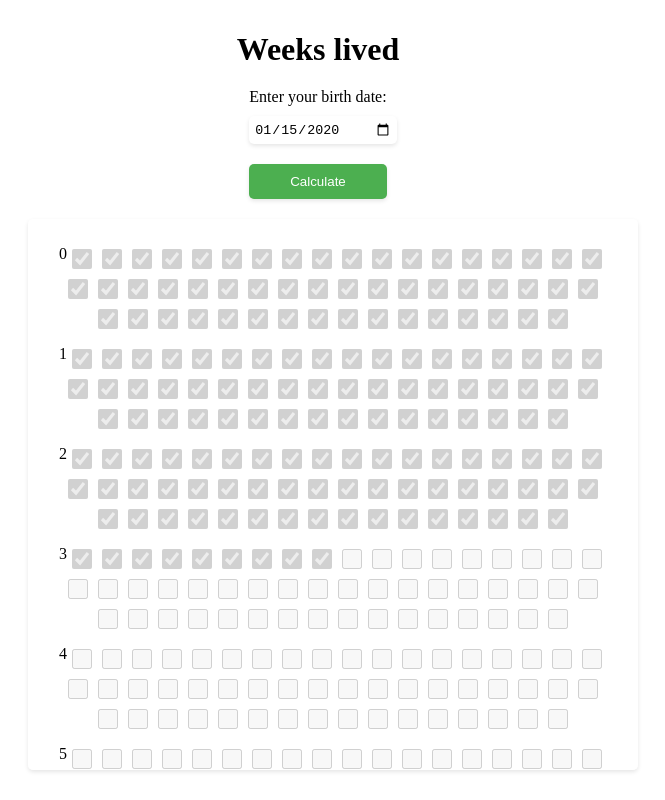
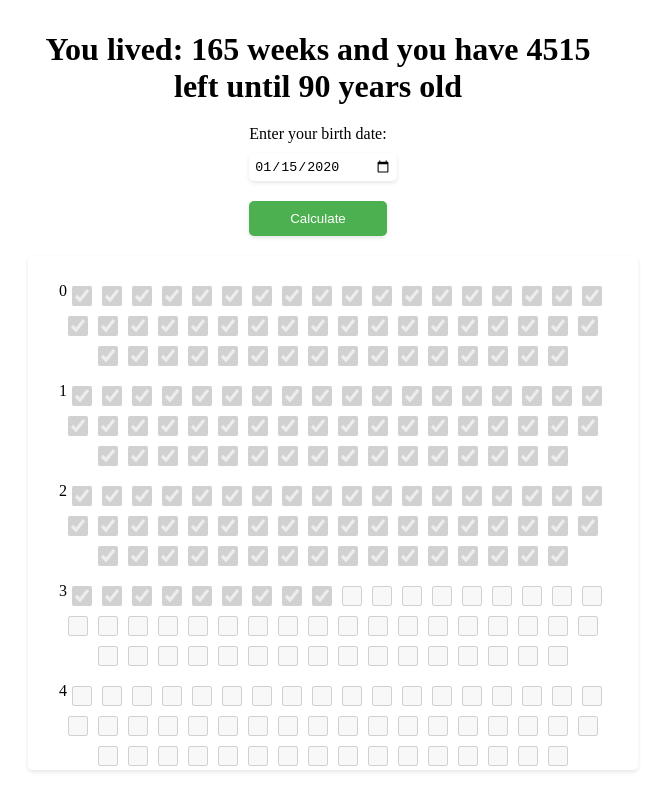
Before and after one commit to Alino/weeksLived, a plain HTML site: page index.html in a window 1280 px wide. Both pictures are taken after typing "2020-01-15" into the empty fields and a click on the button "Calculate". Shown: the whole page, without its empty margins (322-987 px from the left). Drawn offline with Linux system fonts and the light colour scheme.

Commit message:
update header on calc

```diff
--- a/index.html
+++ b/index.html
@@ -8,7 +8,7 @@
   </head>
   <body>
     <div class="container">
-      <h1>Weeks lived</h1>
+      <h1 id="heading">Weeks lived</h1>
       <form>
         <label for="birthdate">Enter your birth date:</label>
         <input type="date" id="birthdate" />
--- a/script.js
+++ b/script.js
@@ -1,6 +1,7 @@
 const calculateBtn = document.querySelector("#calculate-btn");
 const birthdateInput = document.querySelector("#birthdate");
 const checkboxesContainer = document.querySelector("#checkboxes-container");
+const h1 = document.querySelector("#heading");
 
 const calculateWeeksLived = () => {
 	const birthdate = new Date(birthdateInput.value);
@@ -8,6 +9,10 @@ const calculateWeeksLived = () => {
 
 	const millisecondsLived = now.getTime() - birthdate.getTime();
 	const weeksLived = Math.floor(millisecondsLived / (1000 * 60 * 60 * 24 * 7));
+    const weeksRemaining = (52 * 90) - weeksLived;
+    h1.innerText = `You lived: ${weeksLived} weeks and you have ${weeksRemaining} left until 90 years old`;
+
+
 
 	displayCheckboxes(weeksLived);
 };
```
